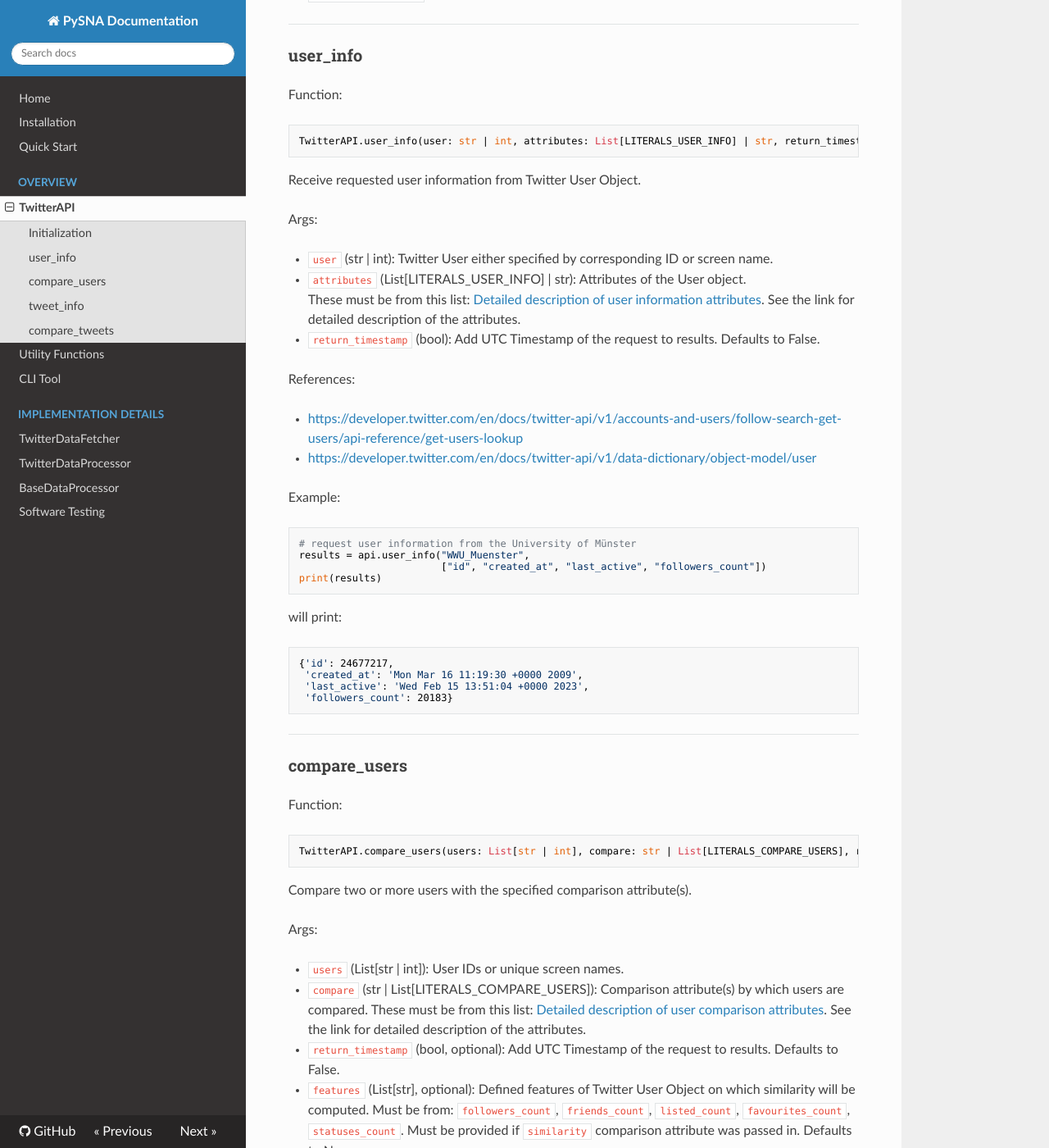
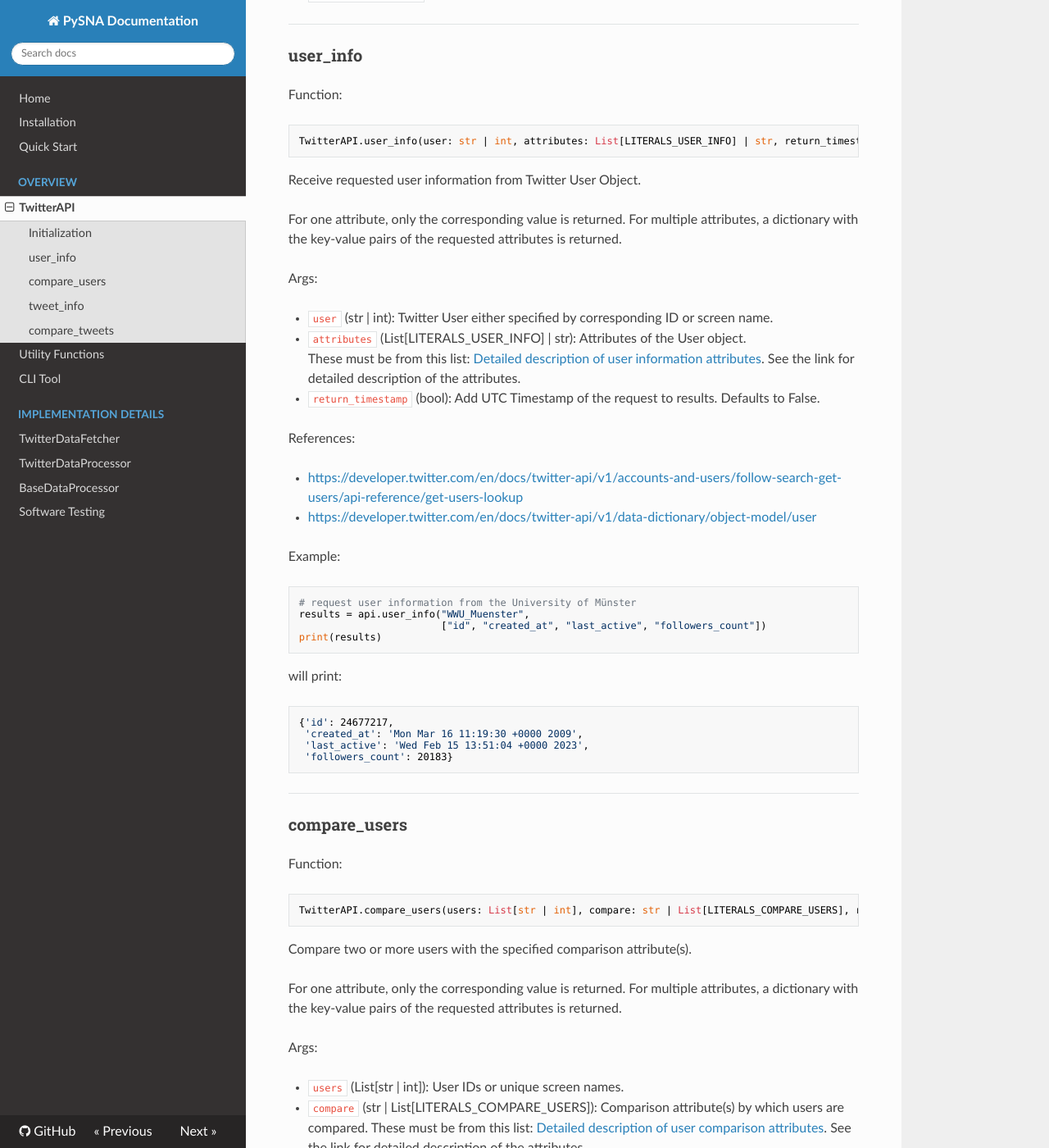
Before and after one commit to mathun3003/PySNA, an MkDocs documentation site: the page built from docs/docs/user-guide/overview/TwitterAPI.md, in a window 1280 px wide and 1400 px high, scrolled down 944 px. Shown: the whole window at 82% size. Built offline with MkDocs 1.6.1, drawn with Linux system fonts in a browser that asks for light colours; nearby versions of some CDN libraries; some of the changed text lies outside the part shown.

Commit message:
mod docs

````diff
--- a/docs/docs/user-guide/overview/TwitterAPI.md
+++ b/docs/docs/user-guide/overview/TwitterAPI.md
@@ -50,6 +50,8 @@
 
 Receive requested user information from Twitter User Object.
 
+For one attribute, only the corresponding value is returned. For multiple attributes, a dictionary with the key-value pairs of the requested attributes is returned.
+
 Args:
 
 - ```user``` (str | int): Twitter User either specified by corresponding ID or screen name.
@@ -92,6 +94,8 @@
 ```
 
 Compare two or more users with the specified comparison attribute(s).
+
+For one attribute, only the corresponding value is returned. For multiple attributes, a dictionary with the key-value pairs of the requested attributes is returned.
 
 Args:
 
@@ -145,6 +149,10 @@
 tweet_info(tweet_id: str | int, attributes: List[LITERALS_TWEET_INFO] | str, return_timestamp: bool = False)
 ```
 
+Receive requested Tweet information from Tweet Object.
+
+For one attribute, only the corresponding value is returned. For multiple attributes, a dictionary with the key-value pairs of the requested attributes is returned.
+
 Args:
 
 - ```tweet_id``` (str | int): Tweet ID either in string or integer representation.
@@ -184,6 +192,9 @@
 ```python
 compare_tweets(tweet_ids: List[str | int], compare: str | List[LITERALS_COMPARE_TWEETS], return_timestamp: bool = False, features: List[str] | None = None)
 ```
+Compare two or more Tweets with the specified comparison attribute.
+
+For one attribute, only the corresponding value is returned. For multiple attributes, a dictionary with the key-value pairs of the requested attributes is returned.
 
 Args:
 
--- a/docs/mkdocs.yml
+++ b/docs/mkdocs.yml
@@ -10,7 +10,7 @@
   - Installation: user-guide/installation.md
   - Quick Start: user-guide/quick-start.md
   - Overview: # TODO
-      - TwitterAPI: user-guide/overview/TwitterAPI.md # TODO
+      - TwitterAPI: user-guide/overview/TwitterAPI.md
       - Utility Functions: user-guide/overview/Utilities.md
       - CLI Tool: user-guide/cli.md
   - Implementation Details: # TODO
````
Also changed, not shown: docs/docs/user-guide/overview/Utilities.md (+6 -2 lines), docs/site/index.html, docs/site/search/search_index.json, docs/site/sitemap.xml, docs/site/user-guide/overview/TwitterAPI/index.html, docs/site/user-guide/overview/Utilities/index.html, 1 other file.
